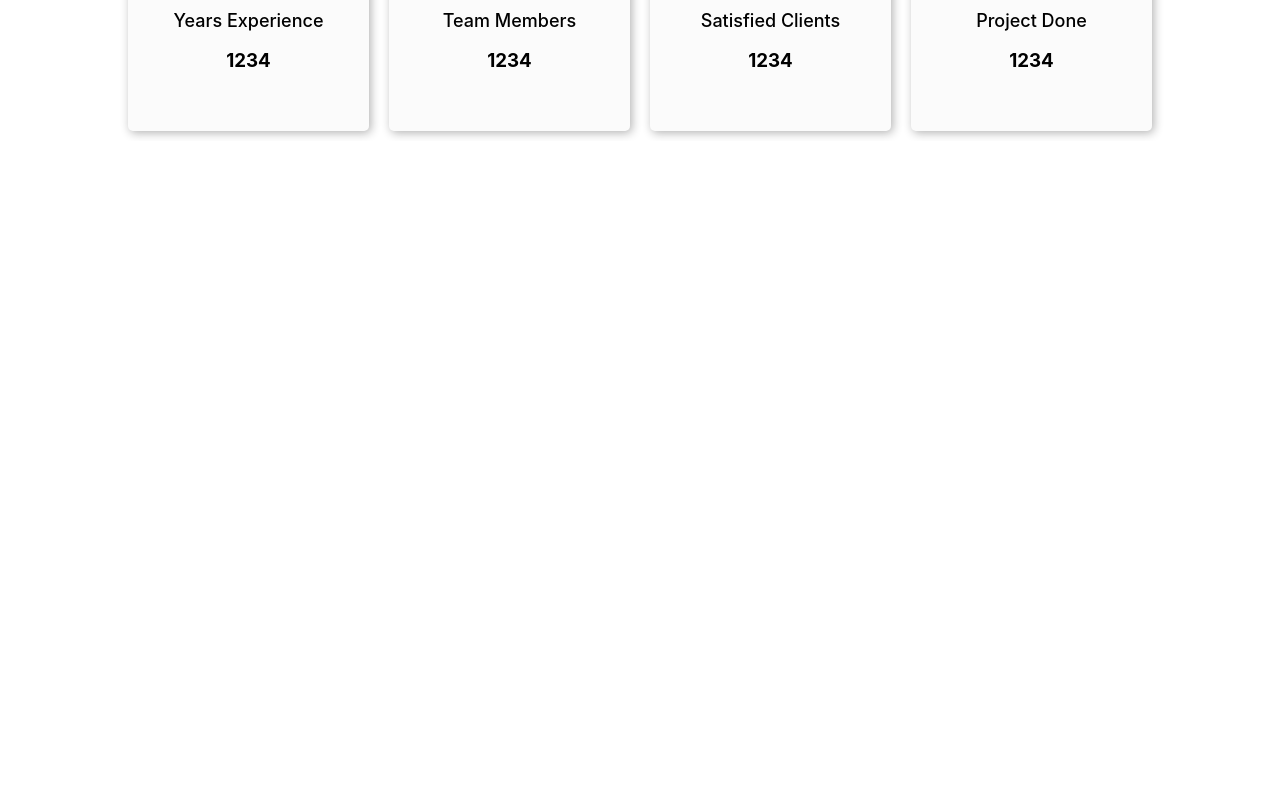
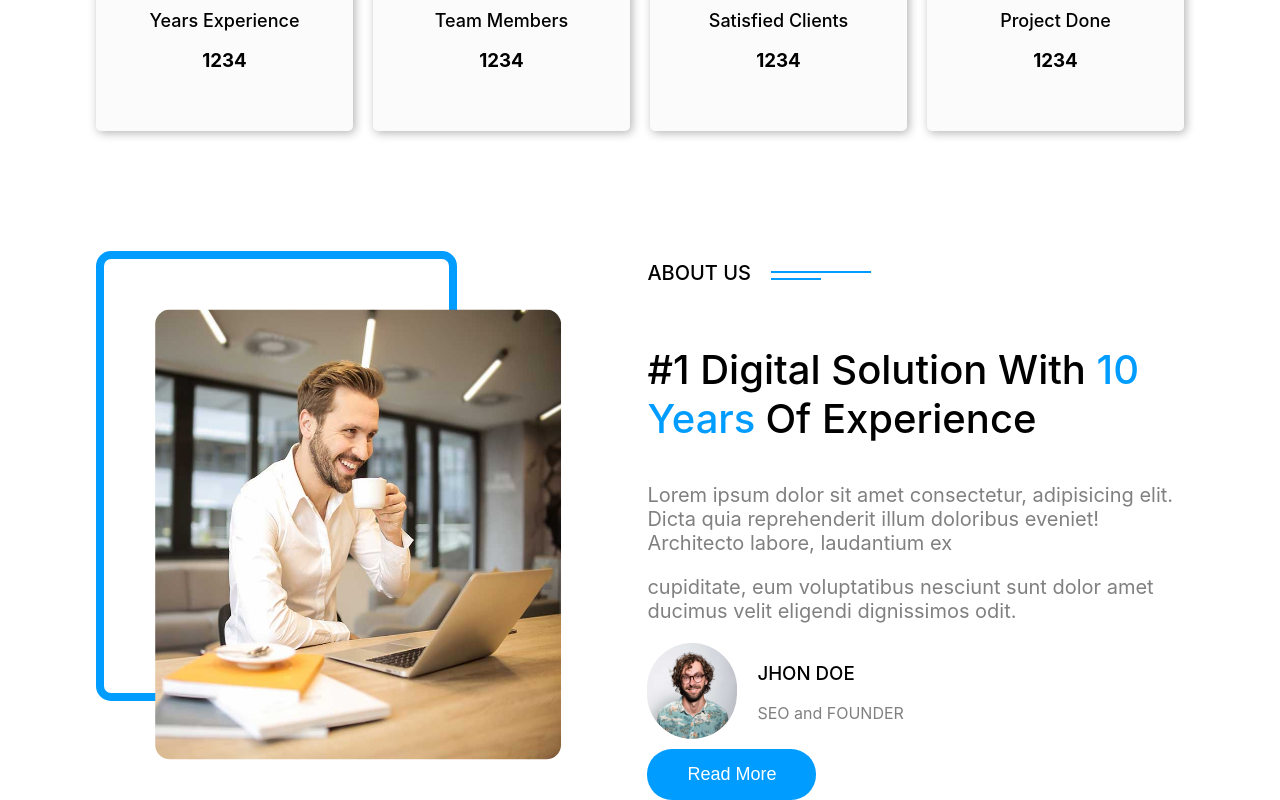
Before and after one commit to Uz-Okey/dgcom, a React (Create React App) app: page / in a window 1280 px wide. Shown: the part 906-1706 px from the top of the page. Before the commit the page ends 1047 px from the top, so only its background shows below. Built offline with nearby package versions, Linux system fonts and the light colour scheme.

Commit message:
Section3

```diff
--- a/src/App.js
+++ b/src/App.js
@@ -9,6 +9,7 @@ import Contact from './js/Contact';
 import Home from './js/Home';
 import Section1 from './js/Section1'
 import Section2 from './js/Section2'
+import Section3 from './js/Section3'
 function App() {
   return (
     <>
@@ -27,6 +28,7 @@ function App() {
       </Routes>
     </Router>
     <Section2 />
+    <Section3 />
     </>
   );
 }
--- a/src/css/Section2.css
+++ b/src/css/Section2.css
@@ -54,7 +54,7 @@ font-weight: 700;
     color: #009CFF;
 }
 
-@media (min-width: 768px) {
+@media (min-width: 992px) {
     .section22 {
             width: 100%;
             opacity: 0;
@@ -102,7 +102,7 @@ font-weight: 700;
             color: #009CFF;   }
 }
 
-@media (min-width: 1124px) {
+@media (min-width: 1224px) {
     .section22 {
         width: 100%;
         opacity: 0;
@@ -121,7 +121,7 @@ font-weight: 700;
     .section2-aricle3-container {
         display: grid;
         grid-template-columns: 1fr 1fr 1fr 1fr;
-        width: 80%;
+        width: 85%;
         margin: auto !important;
         text-align: center;
         gap: 20px;
--- /dev/null
+++ b/src/css/Section3.css
@@ -0,0 +1,147 @@
+.section3 {
+    width: 80%;
+    margin: auto;
+    margin-top: 100px;
+}
+
+.section3-article-container {
+    width: 100%;
+    margin: auto;
+    position: relative;
+    opacity: 0;
+    visibility: hidden;
+    transform: translateX(-100px);
+    transition: all 0.5s ease-in-out;
+}
+
+.section3-article-container.show{
+    opacity: 1;
+    visibility: visible;
+    transform: translateX(0px);
+}
+
+.border {
+    height: 450px;
+    border: 8px solid #009CFF;
+    width: 80%;
+    position: absolute;
+    margin: auto;
+    border-radius: 15px;
+    transform: translate(0%, 0%);
+}
+
+.section3-img {
+    display: flex;
+    justify-content: center;
+    align-items: center;
+    width: 100%;
+    transform: translate(8%, 13%);
+}
+
+.section3-img img {
+    width: 90%;
+    border-radius: 15px;
+    display: block;
+    height: 450px;
+}
+
+.section3-article-content2 {
+    position: relative;
+    margin-top: 90px;
+    opacity: 0;
+    visibility: hidden;
+    transition: all 0.5s ease-in-out;
+    transform: translateX(100px);
+}
+
+.section3-article-content2.show{
+    opacity: 1;
+    visibility: visible;
+    transform: translateX(0);
+}
+
+.section3-header1 {
+    display: flex;
+    align-items: baseline;
+    gap: 20px;
+}
+
+.section3-header1 h3 {
+    font-size: clamp(16px, 1.9vw, 20px);
+    font-weight: 500;
+}
+
+.length1 {
+    width: 100px;
+    margin-bottom: 5px;
+    height: 2px;
+    background-color: #009CFF;
+}
+
+.length2 {
+    width: 50px;
+    height: 2px;
+    background-color: #009CFF;
+}
+
+.section3-h1 {
+    font-size: clamp(33px, 4vw, 40px);
+    font-weight: 500;
+}
+
+.section3-h1 span {
+    margin-right: 10px;
+    color: #009CFF;
+}
+
+.section3-content1 p {
+    font-size: clamp(20px, 2vw, 20px);
+    color: grey;
+}
+
+.section3-content2{
+    display: flex;
+    gap: 20px;
+}
+
+.section3-content2-img {
+    width: 90px;
+    border-radius: 50px;
+}
+
+.section3-content2-text p{
+    color: grey;
+}
+
+.section3-content2-text h1{
+    font-weight: 500;
+}
+
+.section3-article-content2 button{
+    cursor: pointer;
+    background-color: #009CFF;
+    color: white;
+    border: none;
+    padding: 15px 40px;
+    font-size: 18px;
+    margin-top: 10px;
+    border-radius: 25px;
+}
+
+@media (min-width: 1124px) {
+    .section3{
+        display: flex;
+        gap: 100px;
+        margin-top: 10px;
+        width: 90%;
+    }
+}
+
+@media (min-width: 1224px) {
+    .section3 {
+        display: flex;
+        gap: 100px;
+        margin-top: 10px;
+        width: 85%;
+    }
+}
--- /dev/null
+++ b/src/js/Section3.js
@@ -0,0 +1,122 @@
+import React, { useEffect, useRef, useState } from 'react'
+import about from '../img/about.jpg'
+import team from '../img/team-1.jpg'
+import '../css/Section3.css';
+
+
+const Section3 = () => {
+  const [article1, setArticle1] = useState(false);
+  const [article2, setArticle2] = useState(false);
+  const article1Ref = useRef(null);
+  const article2Ref = useRef(null);
+
+  useEffect(() => {
+    const observer = new IntersectionObserver(
+      ([entry]) => {
+        setArticle1(entry.isIntersecting)
+      },
+      {
+        root: null,
+        threshold: 0.2
+      }
+    )
+
+    if (article1Ref.current) {
+      observer.observe(article1Ref.current)
+    }
+
+    return () => {
+      if (article1Ref.current) {
+        observer.unobserve(article1Ref.current)
+      }
+    }
+  }, [])
+
+  useEffect(() => {
+   const observer = new IntersectionObserver(
+      ([entry]) => {
+        setArticle2(entry.isIntersecting)
+      },
+      {
+        root: null,
+        threshold: 0.2
+      }
+    )
+
+    if (article2Ref.current) {
+      observer.observe(article2Ref.current)
+    }
+
+    return () => {
+      if (article2Ref.current) {
+        observer.unobserve(article2Ref.current)
+      }
+    }
+  }, [])
+  return (
+    <section
+      className='section3'>
+      <article
+        ref={article1Ref}
+        className={`section3-article-container ${article1 ? 'show' : 'hide'}`}>
+
+        <div className='border'></div>
+        <div
+          className='section3-img'
+        >
+          <img src={about} alt="" />
+        </div>
+
+
+      </article>
+      <article
+        ref={article2Ref}
+        className={`section3-article-content2 ${article2 ? 'show' : 'hide'}`}>
+        <div className="section3-header1">
+          <h3>
+            ABOUT US
+          </h3>
+          <div>
+            <div className="length1"></div>
+            <div className="length2"></div>
+          </div>
+
+        </div>
+
+        <div className="section3-header2">
+          <h1 className="section3-h1">
+            #1 Digital Solution With <span>10 Years</span>
+            Of Experience
+          </h1>
+        </div>
+        <div className="section3-content1">
+          <p>
+            Lorem ipsum dolor sit amet consectetur, adipisicing elit. Dicta quia
+            reprehenderit illum doloribus eveniet! Architecto labore, laudantium ex
+          </p>
+          <p>
+            cupiditate, eum voluptatibus nesciunt sunt dolor amet ducimus velit eligendi dignissimos odit.
+          </p>
+
+        </div>
+        <div
+          className='section3-content2'
+        >
+          <img className='section3-content2-img' src={team} alt="" />
+          <div className='section3-content2-text'>
+            <h1>JHON DOE</h1>
+            <p>SEO and FOUNDER</p>
+          </div>
+
+
+        </div>
+        <button>
+          Read More
+        </button>
+
+      </article>
+    </section>
+  )
+}
+
+export default Section3
```
Also changed, not shown: src/img/about.jpg (added), src/img/team-1.jpg (added).
